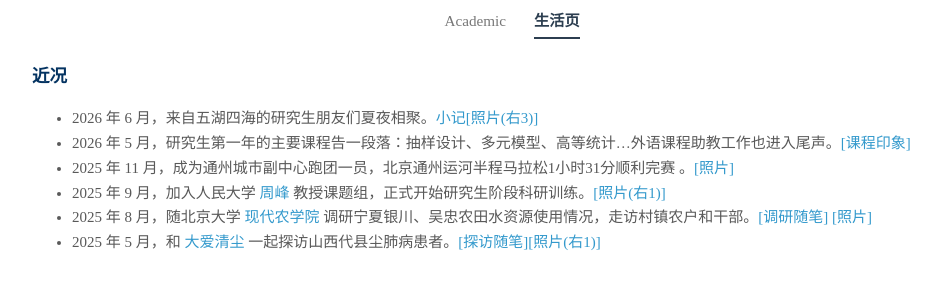
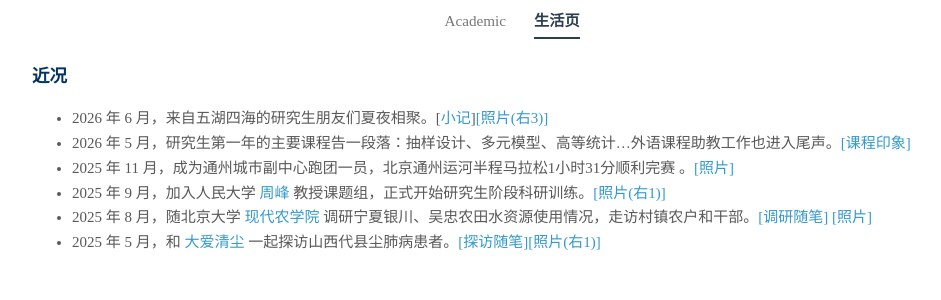
Before and after one commit to zhangming4153/zhangming4153.github.io, a Jekyll site: the page built from life.md, in a window 1280 px wide. Shown: the part 671-971 px from the top of the page, without its empty margins (128-1069 px from the left). Built offline with Jekyll 4.4.1, drawn with Linux system fonts in a browser that asks for light colours; a style sheet for code colours, icons or effects is not loaded; part of the change alters nothing that is shown.

```diff
--- a/life.md
+++ b/life.md
@@ -16,7 +16,7 @@ title: 章明
 
 ### 近况
 
-- 2026 年 6 月，来自五湖四海的研究生朋友们夏夜相聚。[小记](/assets/friends_party.pdf)[[照片(右3)]](/assets/friends_party.jpg)
+- 2026 年 6 月，来自五湖四海的研究生朋友们夏夜相聚。[[小记](/assets/friends_party.pdf)][[照片(右3)]](/assets/friends_party.jpg)
 - 2026 年 5 月，研究生第一年的主要课程告一段落：抽样设计、多元模型、高等统计...外语课程助教工作也进入尾声。[[课程印象]](/assets/course_summary.pdf)
 - 2025 年 11 月，成为通州城市副中心跑团一员，北京通州运河半程马拉松1小时31分顺利完赛 。[[照片]](/assets/tongz_semimara_profile.jpg)
 - 2025 年 9 月，加入人民大学 <a href="https://zhoufeng6288.github.io">周峰</a> 教授课题组，正式开始研究生阶段科研训练。[[照片(右1)]](/assets/people_0912.jpg)
```
